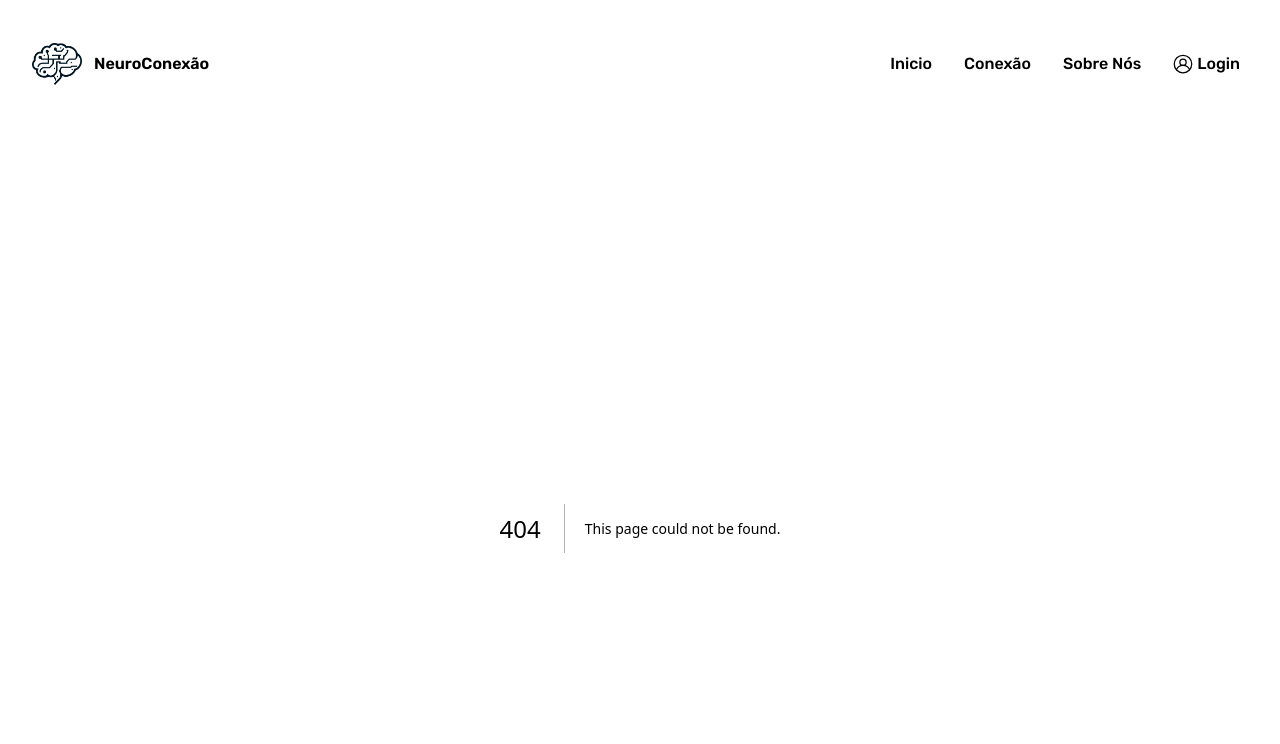
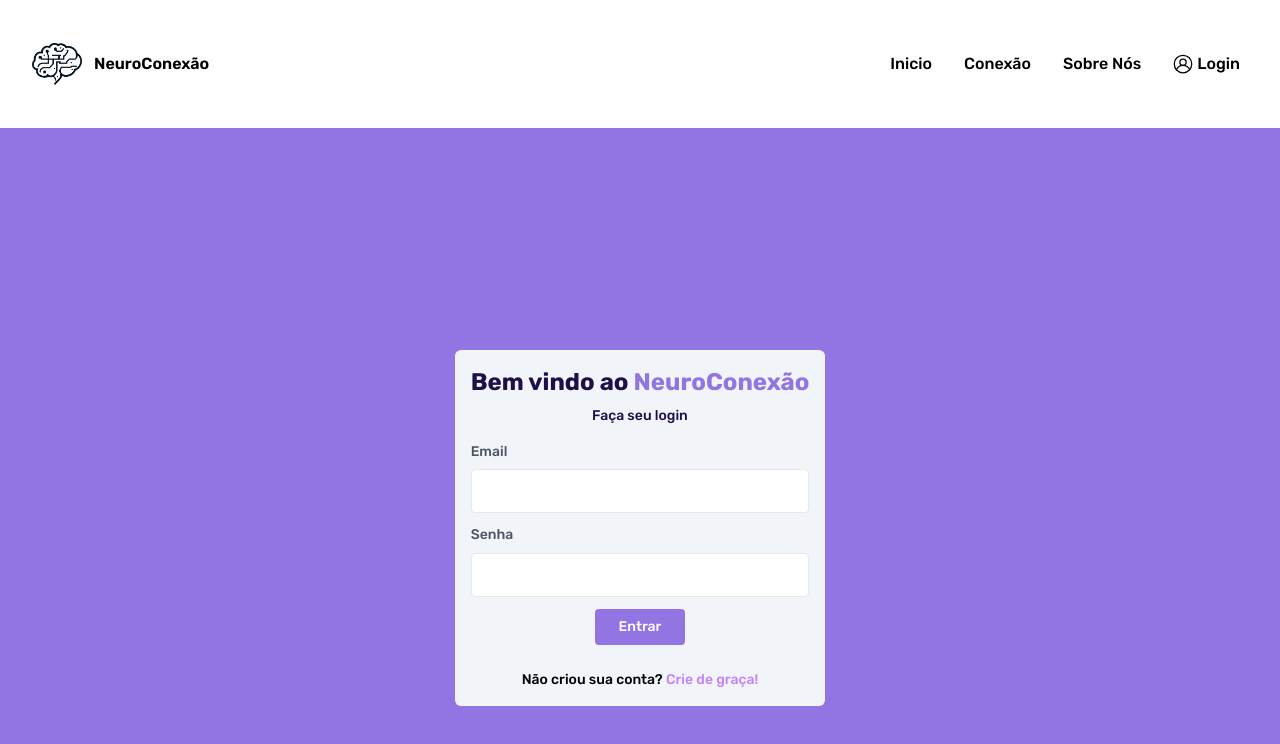
Before and after one commit to RecodeSquad14/NeuroConexao, a Next.js app: page /login in a window 1280 px wide. Before the commit this address had no page. Shown: the top 744 px of the page. Built offline with nearby package versions, Linux system fonts and the light colour scheme.

Commit message:
criação do componente de login

```diff
--- /dev/null
+++ b/src/app/login/page.js
@@ -0,0 +1,13 @@
+import GridContainer from "@/components/grid/GridContainer";
+import Login from "@/components/login/Login";
+import React from "react";
+
+export default function page() {
+  return (
+    <div className="bg-primary bg-cover bg-center h-screen">
+      <GridContainer className="min-h-screen flex items-center justify-center">
+        <Login />
+      </GridContainer>
+    </div>
+  );
+}
--- /dev/null
+++ b/src/components/login/Login.jsx
@@ -0,0 +1,57 @@
+import Link from "next/link";
+import React from "react";
+
+function Login() {
+  return (
+    <div class="max-w-md relative flex flex-col p-4 rounded-md text-black bg-slate-100 ">
+      <div class="text-2xl font-bold mb-2 text-[#1e0e4b] text-center">
+        Bem vindo ao <span class="text-primary">NeuroConexão</span>
+      </div>
+      <div class="text-sm font-normal mb-4 text-center text-[#1e0e4b]">
+        Faça seu login
+      </div>
+      <form class="flex flex-col gap-3">
+        <div class="block relative">
+          <label
+            for="email"
+            class="block text-gray-600 cursor-text text-sm leading-[140%] font-normal mb-2"
+          >
+            Email
+          </label>
+          <input
+            type="text"
+            id="email"
+            class="rounded border border-gray-200 text-sm w-full font-normal leading-[18px] text-black tracking-[0px] appearance-none block h-11 m-0 p-[11px] focus:ring-2 ring-offset-2  ring-gray-900 outline-0"
+          />
+        </div>
+        <div class="block relative">
+          <label
+            for="password"
+            class="block text-gray-600 cursor-text text-sm leading-[140%] font-normal mb-2"
+          >
+            Senha
+          </label>
+          <input
+            type="text"
+            id="password"
+            class="rounded border border-gray-200 text-sm w-full font-normal leading-[18px] text-black tracking-[0px] appearance-none block h-11 m-0 p-[11px] focus:ring-2 ring-offset-2 ring-gray-900 outline-0"
+          />
+        </div>
+        <button
+          type="submit"
+          class="bg-primary w-max m-auto px-6 py-2 rounded text-white text-sm font-normal"
+        >
+          Entrar
+        </button>
+      </form>
+      <div class="text-sm text-center mt-[1.6rem]">
+        Não criou sua conta?{" "}
+        <Link className="text-sm text-secondary" href="#">
+          Crie de graça!
+        </Link>
+      </div>
+    </div>
+  );
+}
+
+export default Login;
--- a/tailwind.config.js
+++ b/tailwind.config.js
@@ -31,6 +31,11 @@ module.exports = {
         300: "300px",
         195: "195px",
       },
+      colors: {
+        primary: "#9274e3",
+        secondary: "#c481fd",
+        tertiary: "#8c8cfb",
+      },
 
       backgroundColor: {
         primary: "#9274e3",
```
